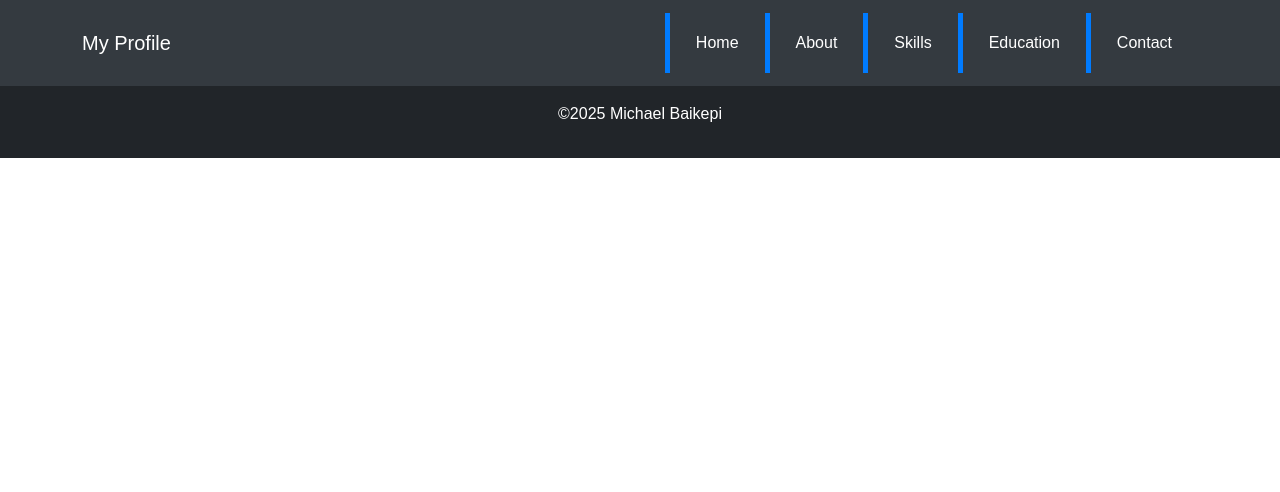
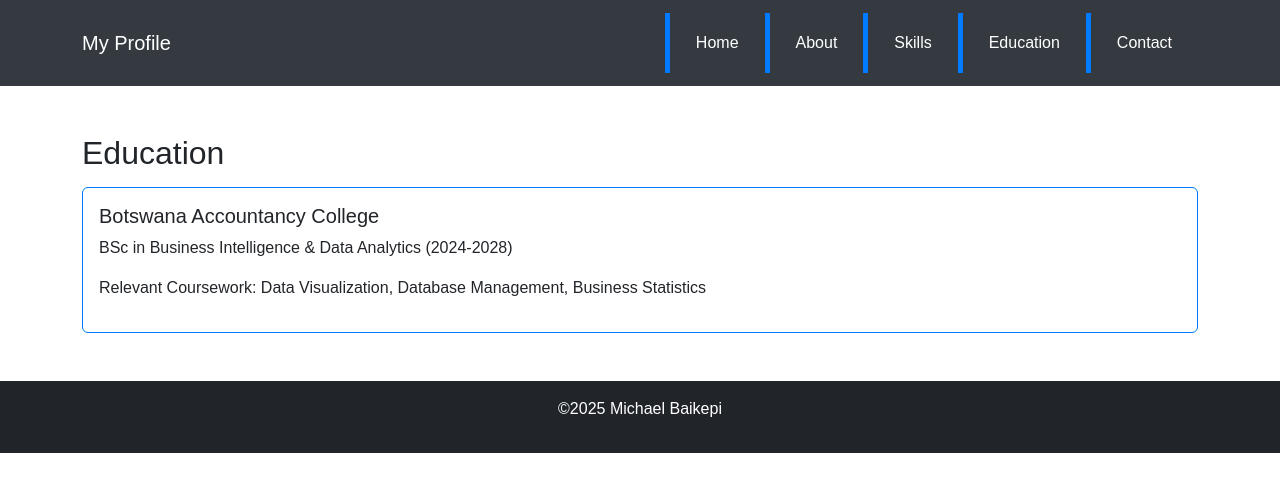
Before and after one commit to mreecho/personal-page, a plain HTML site: page education.html in a window 1280 px wide. Drawn offline with nearby package versions, Linux system fonts and the light colour scheme.

Commit message:
Update education.html

```diff
--- a/education.html
+++ b/education.html
@@ -28,14 +28,19 @@
     </div>
   </nav>
 
-
-
-
-
-
-
-
-
+    <!-- Education Section -->
+  <section id="education" class="py-5">
+    <div class="container">
+      <h2>Education</h2>
+      <div class="card">
+        <div class="card-body">
+          <h5>Botswana Accountancy College</h5>
+          <p>BSc in Business Intelligence & Data Analytics (2024-2028)</p>
+          <p>Relevant Coursework: Data Visualization, Database Management, Business Statistics</p>
+        </div>
+      </div>
+    </div>
+  </section>
 
     <!-- Footer -->
   <footer class="bg-dark text-white text-center py-3">
```
